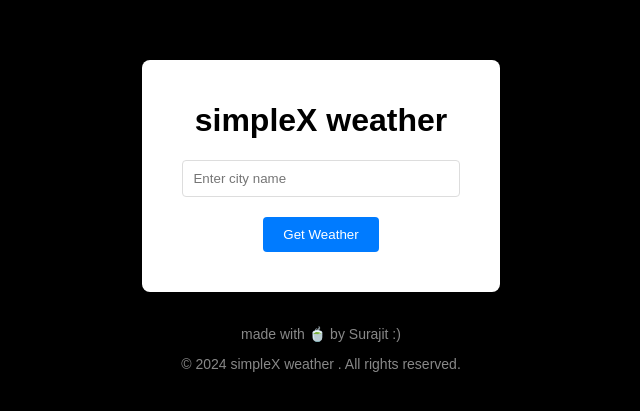
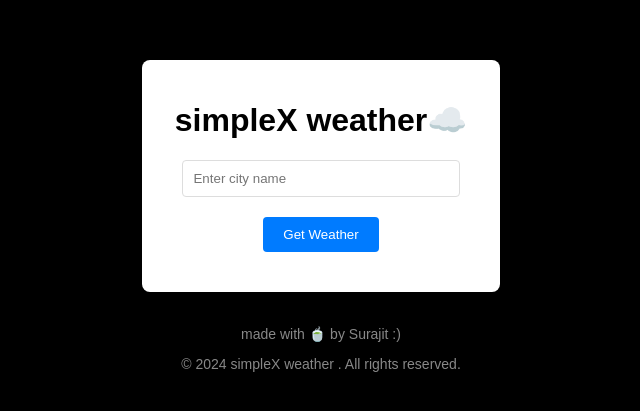
Before and after one commit to blackXploit-404/SimpleX-Weather, a plain HTML site: page index.html in a window 1280 px wide. Shown: the part 177-588 px from the top of the page, without its empty margins (319-959 px from the left). Drawn offline with Linux system fonts and the light colour scheme.

Commit message:
Update index.html

```diff
--- a/index.html
+++ b/index.html
@@ -3,13 +3,13 @@
 <head>
     <meta charset="UTF-8">
     <meta name="viewport" content="width=device-width, initial-scale=1.0">
-    <title>simpleX weather ☁️</title>
+    <title>simpleX weather </title>
     <link rel="stylesheet" href="style.css">
     <link rel="icon" href="cloudy.png" type="image/x-icon">
 </head>
 <body>
     <div class="container">
-        <h1>simpleX weather</h1>
+        <h1>simpleX weather☁️</h1>
         <input type="text" id="city_input" placeholder="Enter city name">
         <button id="search_btn">Get Weather</button>
         <div class="weather-info" id="weather_info">
```
